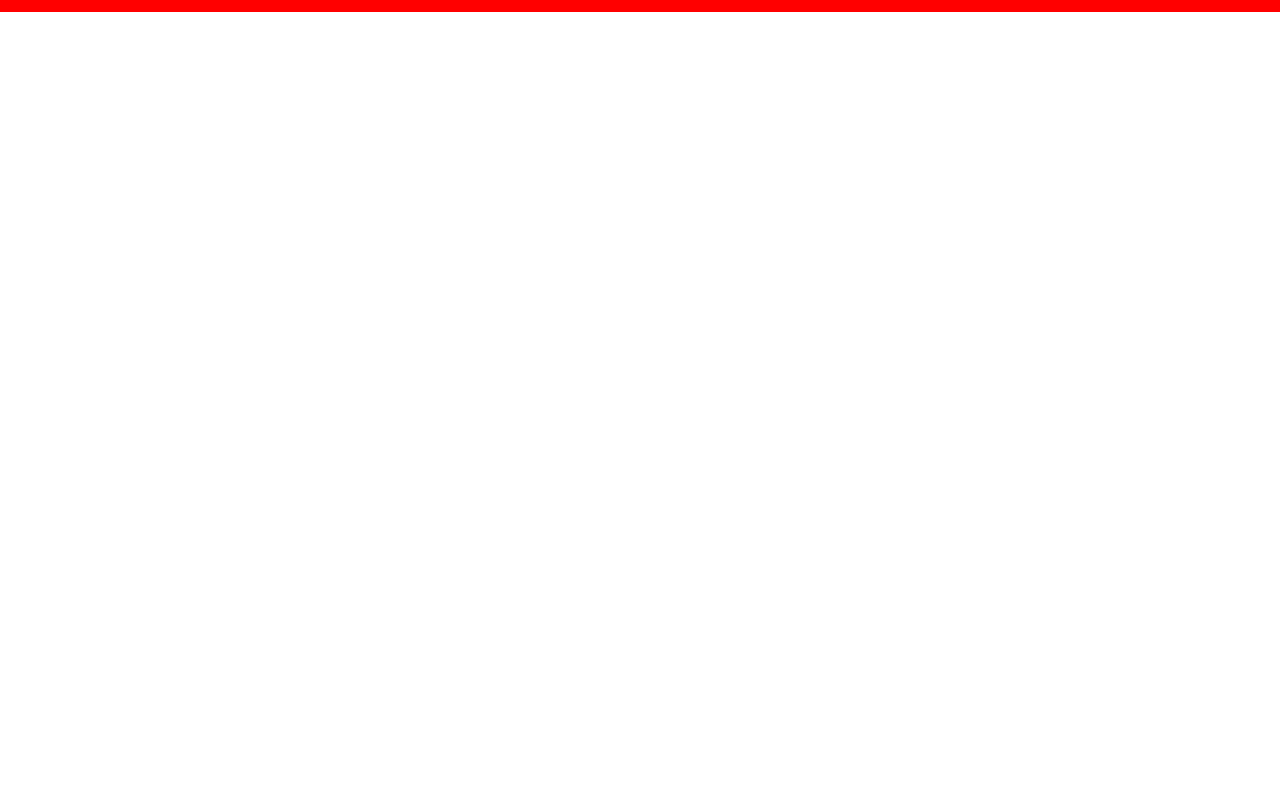
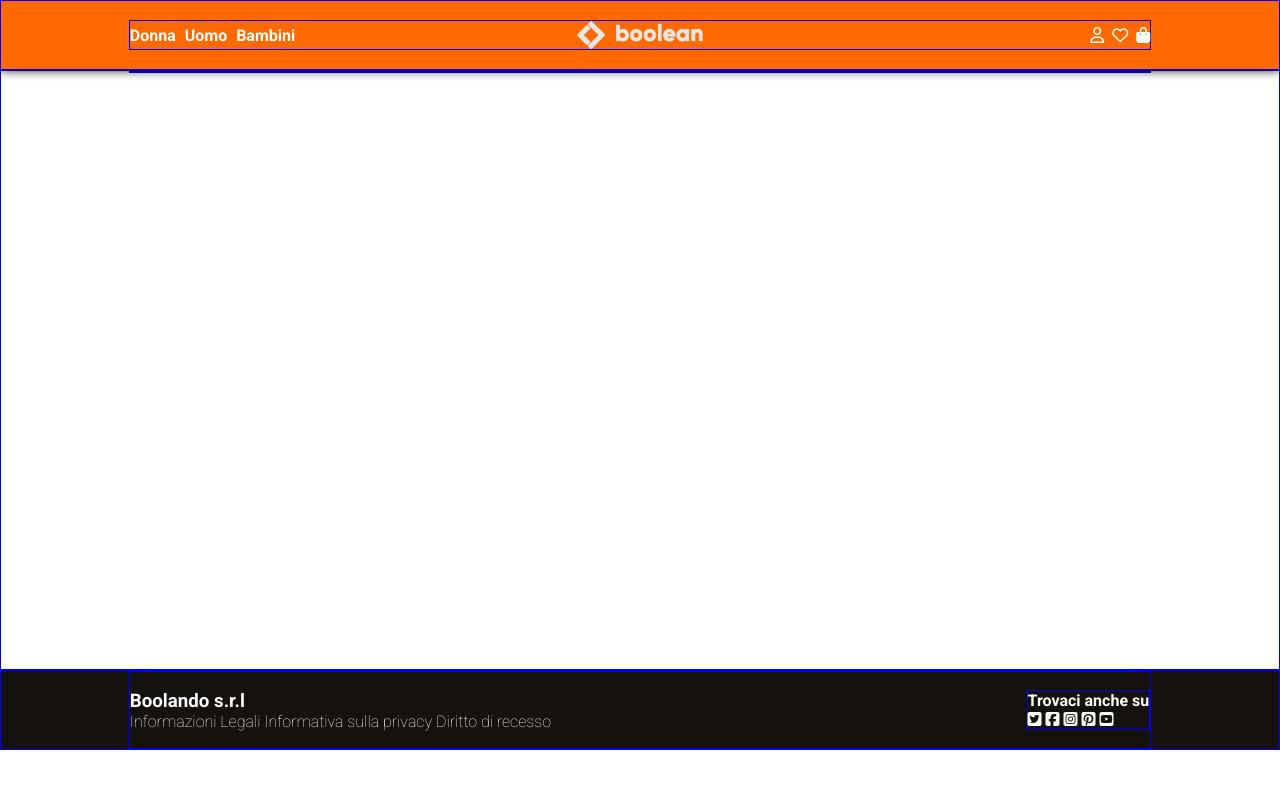
Before and after one commit to Abraxas-7/html-css-boolando, a plain HTML site: page index.html in a window 1280 px wide. Drawn offline with Linux system fonts and the light colour scheme.

Commit message:
Header - Footer

```diff
--- a/css/style.css
+++ b/css/style.css
@@ -12,12 +12,12 @@
     --orange: #FF6900;
     --red: #FF0000;
     --green: #008000;
-    --black: #E7E7E7;
+    --black: #15110D;
 }
 
 /*---------- Debug ----------*/
 .debug{
-    border: 1px solid red;
+    border: 1px solid blue;
 }
 
 /*---------- Text formatting ----------*/
@@ -25,14 +25,23 @@ body{
     font-family:  "Roboto", sans-serif;
 }
 
+a{
+    text-decoration: none;
+    color: white;
+    font-weight: bold;
+}
+
+a:hover{
+    text-decoration: underline;
+}
+
 .txt-white{
     color: white;
 }
 
-.txt-black{
-    color: black
+.font-light{
+    font-weight: 200;
 }
-
 /*---------- Utility flex ----------*/
 .d-flex{
     display: flex;
@@ -46,19 +55,23 @@ body{
     justify-content: center;
 }
 
+.j-end{
+    justify-content: end;
+}
+
 .a-center{
     align-items: center;
 }
 
-.f-column{
+.d-column{
     flex-direction: column;
 }
 
-.f-row{
+.d-row{
     flex-direction: row;
 }
 
-.r-reverse{
+.d-row-reverse{
     flex-direction: row-reverse;
 }
 
@@ -66,8 +79,54 @@ body{
     flex-wrap: wrap;
 }
 
+/*---------- Container ---------*/
+.container{
+    width: 80%;
+    max-width: 1200px;
+    margin: 0 auto;
+}
+
+
+/*--------------- Index ---------------*/
+
 /*---------- Header ----------*/
+header{
+    background-color: var(--orange);
+    height: 70px;
+    width: 100%;
+    position: sticky;
+}
+
+.logo > img{
+    height: 28px;
+}
+
+header > div > div{
+    width: 25%;
+}
+
+.gender-list > a{
+    padding-right: 5px;
+}
+
+.utility-items > a{
+    padding-left: 8px;
+}
+
+.shadow{
+    box-shadow: 0px 0px 10px 0px #111;
+}
 
 /*---------- Main ----------*/
+main{
+    height: 600px;
+}
+
+
+
 
 /*---------- Footer ----------*/
+footer{
+    background-color: var(--black);
+    height: 80px;
+}
--- a/index.html
+++ b/index.html
@@ -1,3 +1,6 @@
+
+<!-- HO AVUTO UN PICCOLO IMPREVISTO, CONSEGNA PARZIALE RECUPERO QUESTA SERA -->
+
 <!DOCTYPE html>
 
 <html lang="it">
@@ -10,14 +13,36 @@
         <link rel="preconnect" href="https://fonts.googleapis.com">
         <link rel="preconnect" href="https://fonts.gstatic.com" crossorigin>
         <link href="https://fonts.googleapis.com/css2?family=Roboto:ital,wght@0,100;0,300;0,400;0,500;0,700;0,900;1,100;1,300;1,400;1,500;1,700;1,900&display=swap" rel="stylesheet">
-        <title>Booleando</title>
+        <title>Boolando</title>
 
     </head>
 
     <body>
-        <header class="debug">
-            <div class="debug container">
+        <header class="debug d-flex a-center shadow">
+            <div class="debug container d-flex j-space-between a-center">
+                <div class="gender-list">
+                    <a href="#">Donna</a>
+                    <a href="#">Uomo</a>
+                    <a href="#">Bambini</a>
+                </div>
 
+                <div class="logo d-flex j-center a-center">
+                    <img src="img/boolean-logo.png" alt="Logo">
+                </div>
+
+                <div class="utility-items d-flex j-end">
+                    <a href="#">
+                        <i class="fa-regular fa-user"></i>
+                    </a>
+
+                    <a href="#">
+                        <i class="fa-regular fa-heart"></i>
+                    </a>
+
+                    <a href="#">
+                        <i class="fa-solid fa-bag-shopping"></i>
+                    </a>
+                </div>
             </div>
         </header>
 
@@ -27,9 +52,37 @@
             </div>
         </main>
 
-        <footer class="debug">
-            <div class="debug container">
+        <footer class="debug d-flex">
+            <div class="debug container d-flex a-center j-space-between">
+                <div id="footer-left">
+                    <h3 class="txt-white">Boolando s.r.l</h3>
+                    <div class="font-light">
+                        <a href="#" class="font-light">Informazioni Legali</a>
+                        <a href="#" class="font-light">Informativa sulla privacy</a>
+                        <a href="#" class="font-light">Diritto di recesso</a>
+                    </div>
+                </div>
 
+                <div id="footer-right" class="debug">
+                    <h4 class="txt-white">Trovaci anche su</h4>
+                    <div class="social" class="d-flex j-space-between">
+                        <a href="#">
+                            <i class="fa-brands fa-square-twitter"></i>
+                        </a>
+                        <a href="#">
+                            <i class="fa-brands fa-square-facebook"></i>
+                        </a>
+                        <a href="#">
+                            <i class="fa-brands fa-square-instagram"></i>
+                        </a>
+                        <a href="#">
+                            <i class="fa-brands fa-square-pinterest"></i>
+                        </a>
+                        <a href="#">
+                            <i class="fa-brands fa-square-youtube"></i>
+                        </a>
+                    </div>
+                </div>
             </div>
         </footer>
     </body>
```
